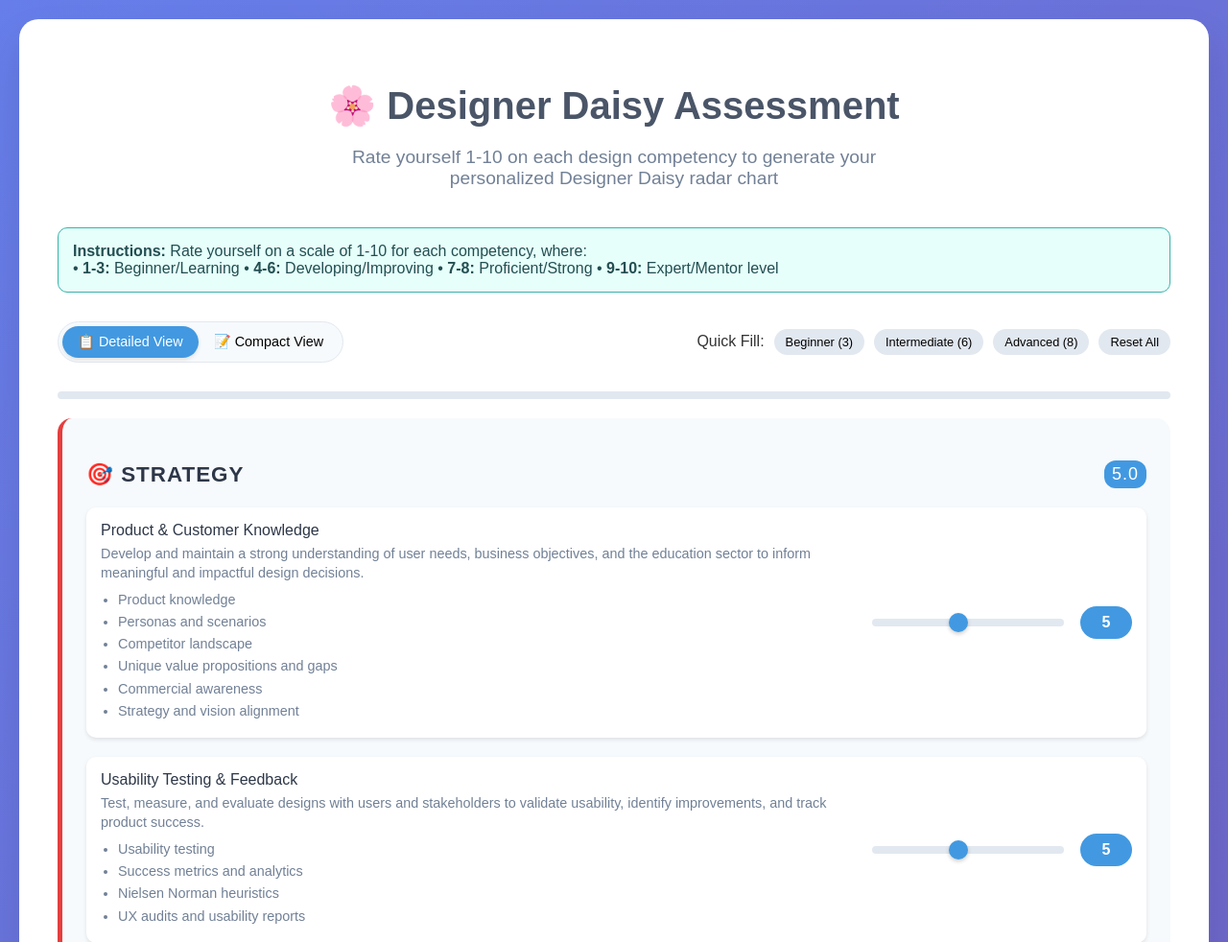
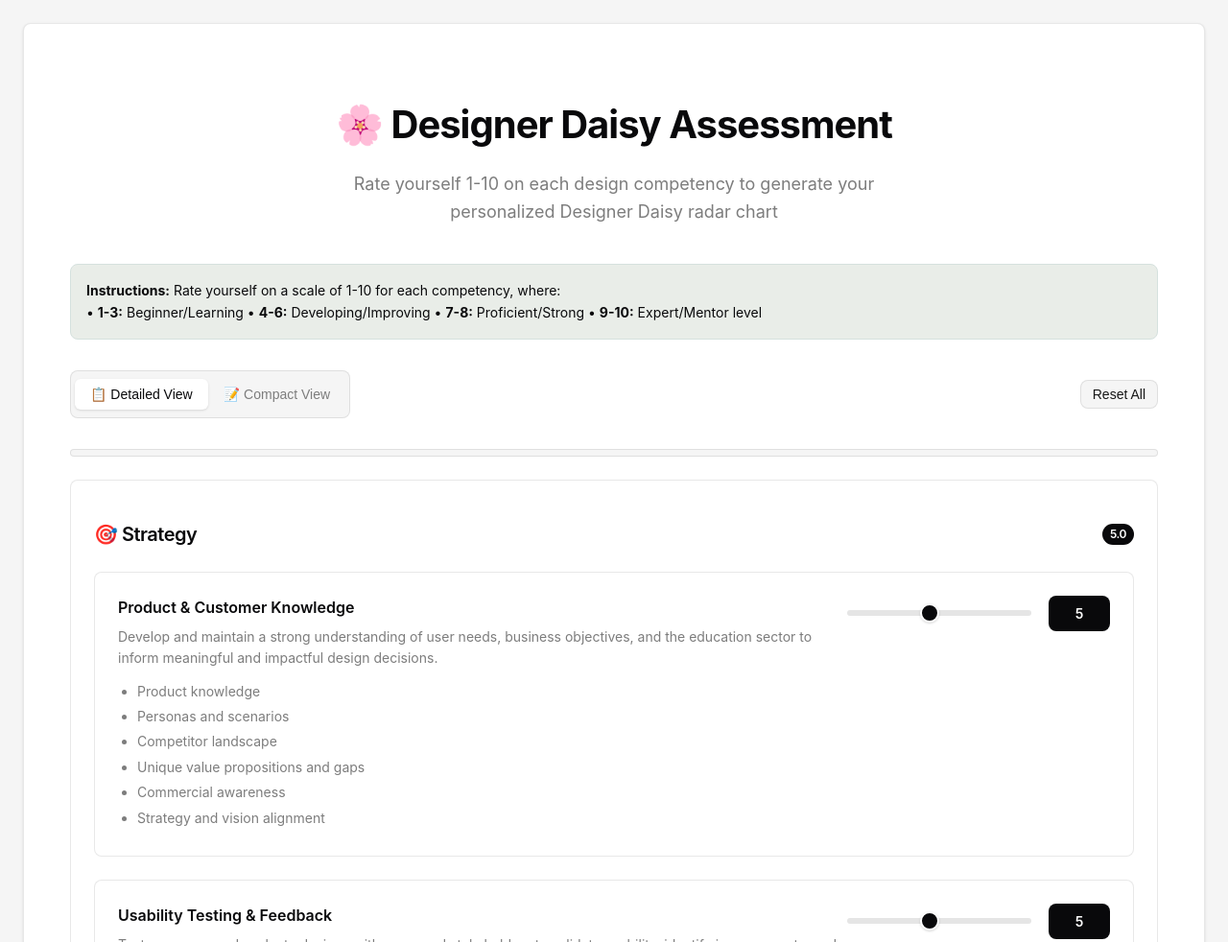
Before and after one commit to colourandcode1/Designerdaisies, a plain HTML site: page index.html in a window 1280 px wide. Shown: the top 982 px of the page at 96% size. Drawn offline with Linux system fonts and the light colour scheme.

Commit message:
Update index.html
Styling update

```diff
--- a/index.html
+++ b/index.html
@@ -5,180 +5,271 @@
     <meta name="viewport" content="width=device-width, initial-scale=1.0">
     <title>Designer Daisy Assessment</title>
     <style>
+        /* Streamline-inspired design tokens */
+        :root {
+            --background: 0 0% 100%;
+            --foreground: 240 10% 4%;
+            --card: 0 0% 100%;
+            --card-foreground: 240 10% 4%;
+            --popover: 0 0% 100%;
+            --popover-foreground: 240 10% 4%;
+            --primary: 240 10% 4%;
+            --primary-foreground: 0 0% 100%;
+            --secondary: 0 0% 96%;
+            --secondary-foreground: 0 0% 9%;
+            --muted: 0 0% 96%;
+            --muted-foreground: 0 0% 49%;
+            --accent: 0 0% 96%;
+            --accent-foreground: 0 0% 9%;
+            --destructive: 0 84.2% 60.2%;
+            --destructive-foreground: 0 0% 100%;
+            --border: 0 0% 0%/.09;
+            --input: 0 0% 89.8%;
+            --ring: 240 10% 4%;
+            --radius: 0.5rem;
+            --sand-50: 0 0% 95%;
+            --sand-100: 45 16% 92%;
+            --sand-600: 22 10% 57%;
+            --sand-700: 22 5% 52%;
+            --mint: 162 17% 86%;
+            --mint-50: 108 12% 92%;
+        }
+
+        * {
+            border-color: hsl(var(--border));
+        }
+
         body {
-            font-family: 'Arial', sans-serif;
+            font-family: 'Inter', -apple-system, BlinkMacSystemFont, "Segoe UI", Roboto, sans-serif;
             margin: 0;
-            padding: 20px;
-            background: linear-gradient(135deg, #667eea 0%, #764ba2 100%);
+            padding: 1.5rem;
+            background-color: hsl(var(--muted));
             min-height: 100vh;
-            color: #333;
+            color: hsl(var(--foreground));
+            line-height: 1.5;
+            -webkit-font-smoothing: antialiased;
         }
 
         .container {
             max-width: 1200px;
             margin: 0 auto;
-            background: white;
-            border-radius: 20px;
-            padding: 40px;
-            box-shadow: 0 20px 40px rgba(0,0,0,0.1);
+            background: hsl(var(--card));
+            border-radius: var(--radius);
+            padding: 3rem;
+            border: 1px solid hsl(var(--border));
+            box-shadow: 0 1px 3px 0 rgba(0, 0, 0, 0.1), 0 1px 2px -1px rgba(0, 0, 0, 0.1);
         }
 
         h1 {
             text-align: center;
-            color: #4a5568;
-            margin-bottom: 10px;
-            font-size: 2.5em;
+            color: hsl(var(--foreground));
+            margin-bottom: 0.5rem;
+            font-size: 2.5rem;
+            font-weight: 700;
+            letter-spacing: -0.025em;
         }
 
         .subtitle {
             text-align: center;
-            color: #718096;
-            margin-bottom: 40px;
-            font-size: 1.2em;
+            color: hsl(var(--muted-foreground));
+            margin-bottom: 2.5rem;
+            font-size: 1.125rem;
             max-width: 600px;
             margin-left: auto;
             margin-right: auto;
+            line-height: 1.6;
         }
 
         .controls-bar {
             display: flex;
             justify-content: space-between;
             align-items: center;
-            margin-bottom: 30px;
+            margin-bottom: 2rem;
             flex-wrap: wrap;
-            gap: 15px;
+            gap: 1rem;
         }
 
         .view-toggle {
-            display: flex;
-            background: #f7fafc;
-            border-radius: 25px;
-            padding: 4px;
-            border: 1px solid #e2e8f0;
+            display: inline-flex;
+            height: 2.5rem;
+            align-items: center;
+            justify-content: center;
+            border-radius: var(--radius);
+            background-color: hsl(var(--muted));
+            padding: 0.25rem;
+            border: 1px solid hsl(var(--border));
         }
 
         .view-toggle button {
-            background: none;
+            display: inline-flex;
+            align-items: center;
+            justify-content: center;
+            white-space: nowrap;
+            border-radius: calc(var(--radius) - 2px);
+            padding: 0.5rem 1rem;
+            font-size: 0.875rem;
+            font-weight: 500;
+            transition: all 150ms ease;
+            background: transparent;
             border: none;
-            padding: 8px 16px;
-            border-radius: 20px;
             cursor: pointer;
-            transition: all 0.2s ease;
-            font-size: 0.9em;
+            color: hsl(var(--muted-foreground));
         }
 
         .view-toggle button.active {
-            background: #4299e1;
-            color: white;
-            box-shadow: 0 2px 4px rgba(0,0,0,0.1);
+            background-color: hsl(var(--background));
+            color: hsl(var(--foreground));
+            box-shadow: 0 1px 3px 0 rgba(0, 0, 0, 0.1), 0 1px 2px -1px rgba(0, 0, 0, 0.1);
         }
 
         .quick-fill {
             display: flex;
-            gap: 10px;
+            gap: 0.5rem;
             align-items: center;
         }
 
+        .quick-fill span {
+            font-size: 0.875rem;
+            font-weight: 500;
+            color: hsl(var(--muted-foreground));
+        }
+
         .quick-fill button {
-            background: #e2e8f0;
-            border: none;
-            padding: 6px 12px;
-            border-radius: 15px;
+            display: inline-flex;
+            align-items: center;
+            justify-content: center;
+            border-radius: var(--radius);
+            font-size: 0.875rem;
+            font-weight: 500;
+            transition: all 150ms ease;
+            background-color: hsl(var(--secondary));
+            color: hsl(var(--secondary-foreground));
+            border: 1px solid hsl(var(--border));
+            padding: 0.375rem 0.75rem;
             cursor: pointer;
-            font-size: 0.8em;
-            transition: all 0.2s ease;
         }
 
         .quick-fill button:hover {
-            background: #cbd5e0;
+            background-color: hsl(var(--accent));
         }
 
         .assessment-form {
             display: grid;
-            gap: 30px;
+            gap: 2rem;
         }
 
         .assessment-form.compact {
-            gap: 15px;
+            gap: 1rem;
         }
 
         .category {
-            background: #f7fafc;
-            border-radius: 15px;
-            padding: 25px;
-            border-left: 5px solid #4299e1;
-            transition: all 0.3s ease;
+            border-radius: var(--radius);
+            border: 1px solid hsl(var(--border));
+            background-color: hsl(var(--card));
+            padding: 1.5rem;
+            transition: all 150ms ease;
+            border-left: 1px solid hsl(var(--border)) !important;
         }
 
         .category.compact {
-            padding: 15px;
+            padding: 1rem;
         }
 
         .category h2 {
-            color: #2d3748;
-            margin-bottom: 20px;
-            font-size: 1.4em;
-            text-transform: uppercase;
-            letter-spacing: 1px;
+            color: hsl(var(--foreground));
+            margin-bottom: 1.5rem;
+            font-size: 1.25rem;
+            font-weight: 600;
+            letter-spacing: -0.025em;
+            display: flex;
+            justify-content: space-between;
+            align-items: center;
+        }
+
+        .category.compact {
+            padding: 1rem;
+        }
+
+        .category[style*="border-left-color: #e53e3e"] {
+            border-left: 3px solid hsl(0 84.2% 60.2%);
+        }
+
+        .category[style*="border-left-color: #38a169"] {
+            border-left: 3px solid hsl(142.1 76.2% 36.3%);
+        }
+
+        .category[style*="border-left-color: #d69e2e"] {
+            border-left: 3px solid hsl(47.9 95.8% 53.1%);
+        }
+
+        .category h2 {
+            color: hsl(var(--foreground));
+            margin-bottom: 1.5rem;
+            font-size: 1.25rem;
+            font-weight: 600;
+            letter-spacing: -0.025em;
             display: flex;
             justify-content: space-between;
             align-items: center;
         }
 
         .category-average {
-            background: #4299e1;
-            color: white;
-            padding: 4px 8px;
-            border-radius: 12px;
-            font-size: 0.8em;
-            font-weight: normal;
+            display: inline-flex;
+            align-items: center;
+            border-radius: 9999px;
+            background-color: hsl(var(--primary));
+            color: hsl(var(--primary-foreground));
+            padding: 0.125rem 0.5rem;
+            font-size: 0.75rem;
+            font-weight: 600;
         }
 
         .skill-item {
             display: flex;
             justify-content: space-between;
-            align-items: center;
-            margin-bottom: 20px;
-            padding: 15px;
-            background: white;
-            border-radius: 10px;
-            box-shadow: 0 2px 4px rgba(0,0,0,0.1);
-            transition: all 0.2s ease;
+            align-items: flex-start;
+            margin-bottom: 1.5rem;
+            padding: 1.5rem;
+            background-color: hsl(var(--background));
+            border-radius: var(--radius);
+            border: 1px solid hsl(var(--border));
+            transition: all 150ms ease;
         }
 
         .skill-item:hover {
-            transform: translateY(-1px);
-            box-shadow: 0 4px 8px rgba(0,0,0,0.15);
+            box-shadow: 0 4px 6px -1px rgba(0, 0, 0, 0.1), 0 2px 4px -1px rgba(0, 0, 0, 0.06);
         }
 
         .skill-item.compact {
-            margin-bottom: 10px;
-            padding: 10px;
+            margin-bottom: 0.75rem;
+            padding: 1rem;
         }
 
         .skill-label {
-            font-weight: 500;
-            color: #2d3748;
+            font-weight: 600;
+            color: hsl(var(--foreground));
             flex: 1;
-            margin-right: 20px;
+            margin-right: 1.5rem;
+            font-size: 1rem;
+            line-height: 1.5;
         }
 
         .skill-description {
-            font-size: 0.9em;
-            color: #718096;
-            margin-top: 5px;
-            line-height: 1.4;
+            font-size: 0.875rem;
+            color: hsl(var(--muted-foreground));
+            margin-top: 0.5rem;
+            line-height: 1.6;
         }
 
         .skill-description ul {
-            margin: 8px 0 0 0;
-            padding-left: 18px;
+            margin: 0.75rem 0 0 0;
+            padding-left: 1.25rem;
             list-style-type: disc;
         }
 
         .skill-description li {
-            margin-bottom: 3px;
-            color: #718096;
+            margin-bottom: 0.25rem;
+            color: hsl(var(--muted-foreground));
             display: list-item;
         }
 
@@ -189,210 +280,220 @@
         .rating-controls {
             display: flex;
             align-items: center;
-            gap: 15px;
+            gap: 1rem;
+            flex-shrink: 0;
         }
 
         .rating-slider {
-            width: 200px;
-            height: 8px;
-            border-radius: 4px;
-            background: #e2e8f0;
+            width: 12rem;
+            height: 0.375rem;
+            border-radius: 9999px;
+            background: hsl(var(--input));
             outline: none;
             appearance: none;
-            transition: all 0.2s ease;
+            transition: all 150ms ease;
         }
 
         .rating-slider::-webkit-slider-thumb {
             appearance: none;
-            width: 20px;
-            height: 20px;
+            width: 1.25rem;
+            height: 1.25rem;
             border-radius: 50%;
-            background: #4299e1;
+            background: hsl(var(--primary));
             cursor: pointer;
-            box-shadow: 0 2px 4px rgba(0,0,0,0.2);
-            transition: all 0.2s ease;
+            border: 2px solid hsl(var(--background));
+            box-shadow: 0 1px 3px 0 rgba(0, 0, 0, 0.1), 0 1px 2px 0 rgba(0, 0, 0, 0.06);
+            transition: all 150ms ease;
         }
 
         .rating-slider::-webkit-slider-thumb:hover {
-            transform: scale(1.1);
+            transform: scale(1.05);
         }
 
         .rating-slider::-moz-range-thumb {
-            width: 20px;
-            height: 20px;
+            width: 1.25rem;
+            height: 1.25rem;
             border-radius: 50%;
-            background: #4299e1;
+            background: hsl(var(--primary));
             cursor: pointer;
-            border: none;
-            box-shadow: 0 2px 4px rgba(0,0,0,0.2);
+            border: 2px solid hsl(var(--background));
+            box-shadow: 0 1px 3px 0 rgba(0, 0, 0, 0.1), 0 1px 2px 0 rgba(0, 0, 0, 0.06);
         }
 
         .rating-value {
-            background: #4299e1;
-            color: white;
-            padding: 8px 12px;
-            border-radius: 20px;
-            font-weight: bold;
-            min-width: 30px;
-            text-align: center;
-            transition: all 0.2s ease;
+            display: inline-flex;
+            align-items: center;
+            justify-content: center;
+            border-radius: var(--radius);
+            background-color: hsl(var(--primary));
+            color: hsl(var(--primary-foreground));
+            padding: 0.5rem 0.75rem;
+            font-weight: 600;
+            min-width: 2.5rem;
+            font-size: 0.875rem;
+            transition: all 150ms ease;
         }
 
-        .rating-value.low { background: #e53e3e; }
-        .rating-value.medium { background: #d69e2e; }
-        .rating-value.high { background: #38a169; }
-        .rating-value.expert { background: #553c9a; }
+        .rating-value.low {
+            background-color: hsl(0 84.2% 60.2%);
+            color: hsl(0 0% 98%);
+        }
+        .rating-value.medium {
+            background-color: hsl(47.9 95.8% 53.1%);
+            color: hsl(222.2 84% 4.9%);
+        }
+        .rating-value.high {
+            background-color: hsl(142.1 76.2% 36.3%);
+            color: hsl(0 0% 98%);
+        }
+        .rating-value.expert {
+            background-color: hsl(262.1 83.3% 57.8%);
+            color: hsl(0 0% 98%);
+        }
 
         .generate-btn {
-            background: linear-gradient(135deg, #667eea 0%, #764ba2 100%);
-            color: white;
+            display: inline-flex;
+            align-items: center;
+            justify-content: center;
+            border-radius: var(--radius);
+            font-size: 1rem;
+            font-weight: 600;
+            transition: all 150ms ease;
+            background-color: hsl(var(--primary));
+            color: hsl(var(--primary-foreground));
             border: none;
-            padding: 15px 40px;
-            border-radius: 30px;
-            font-size: 1.2em;
-            font-weight: bold;
+            padding: 1rem 2rem;
             cursor: pointer;
-            margin: 40px auto;
+            margin: 2.5rem auto;
             display: block;
-            transition: all 0.3s ease;
-            position: relative;
-            overflow: hidden;
+            box-shadow: 0 1px 3px 0 rgba(0, 0, 0, 0.1), 0 1px 2px -1px rgba(0, 0, 0, 0.1);
         }
 
         .generate-btn:hover {
-            transform: translateY(-2px);
-            box-shadow: 0 10px 20px rgba(0,0,0,0.2);
+            background-color: hsl(var(--primary) / 0.9);
+            box-shadow: 0 4px 6px -1px rgba(0, 0, 0, 0.1), 0 2px 4px -1px rgba(0, 0, 0, 0.06);
         }
 
         .generate-btn:disabled {
-            opacity: 0.6;
-            cursor: not-allowed;
-            transform: none;
-        }
-
-        .action-buttons {
-            display: flex;
-            justify-content: center;
-            gap: 15px;
-            margin: 20px 0;
+            pointer-events: none;
+            opacity: 0.5;
         }
 
         .action-btn {
-            background: #f7fafc;
-            border: 1px solid #e2e8f0;
-            padding: 10px 20px;
-            border-radius: 20px;
+            display: inline-flex;
+            align-items: center;
+            justify-content: center;
+            border-radius: var(--radius);
+            font-size: 0.875rem;
+            font-weight: 500;
+            transition: all 150ms ease;
+            background-color: hsl(var(--secondary));
+            color: hsl(var(--secondary-foreground));
+            border: 1px solid hsl(var(--border));
+            padding: 0.5rem 1rem;
             cursor: pointer;
-            transition: all 0.2s ease;
-            font-size: 0.9em;
         }
 
         .action-btn:hover {
-            background: #e2e8f0;
+            background-color: hsl(var(--accent));
         }
 
         .daisy-container {
-            margin-top: 40px;
+            margin-top: 2.5rem;
             text-align: center;
             display: none;
         }
 
         #daisyCanvas {
-            border: 2px solid #e2e8f0;
-            border-radius: 20px;
-            background: white;
-            margin: 20px auto;
+            border: 1px solid hsl(var(--border));
+            border-radius: var(--radius);
+            background: hsl(var(--background));
+            margin: 1.5rem auto;
             display: block;
             max-width: 100%;
-            cursor: crosshair;
         }
 
         .canvas-controls {
-            margin: 15px 0;
+            margin: 1rem 0;
             display: flex;
             justify-content: center;
-            gap: 15px;
+            gap: 0.75rem;
         }
 
         .results-summary {
-            background: #f7fafc;
-            border-radius: 15px;
-            padding: 25px;
-            margin-top: 30px;
+            background-color: hsl(var(--card));
+            border-radius: var(--radius);
+            border: 1px solid hsl(var(--border));
+            padding: 1.5rem;
+            margin-top: 2rem;
             text-align: left;
         }
 
         .results-summary h3 {
-            color: #2d3748;
-            margin-bottom: 15px;
+            color: hsl(var(--foreground));
+            margin-bottom: 1rem;
+            font-size: 1.25rem;
+            font-weight: 600;
         }
 
         .strength-weakness {
             display: grid;
             grid-template-columns: 1fr 1fr;
-            gap: 20px;
-            margin-top: 20px;
+            gap: 1.5rem;
+            margin-top: 1.5rem;
         }
 
         .strength, .weakness {
-            background: white;
-            padding: 15px;
-            border-radius: 10px;
+            background-color: hsl(var(--background));
+            border-radius: var(--radius);
+            border: 1px solid hsl(var(--border));
+            padding: 1rem;
         }
 
         .strength {
-            border-left: 4px solid #38a169;
+            border-left: 3px solid hsl(142.1 76.2% 36.3%);
         }
 
         .weakness {
-            border-left: 4px solid #e53e3e;
+            border-left: 3px solid hsl(0 84.2% 60.2%);
         }
 
         .progress-indicator {
-            background: #e2e8f0;
-            height: 8px;
-            border-radius: 4px;
-            margin: 20px 0;
+            background-color: hsl(var(--muted));
+            height: 0.375rem;
+            border-radius: 9999px;
+            margin: 1.5rem 0;
             overflow: hidden;
+            border: 1px solid hsl(var(--border));
         }
 
         .progress-bar {
-            background: linear-gradient(90deg, #667eea, #764ba2);
+            background-color: hsl(var(--primary));
             height: 100%;
             width: 0%;
-            transition: width 0.3s ease;
+            transition: width 300ms ease;
         }
 
         .instruction-text {
-            background: #e6fffa;
-            border: 1px solid #38b2ac;
-            border-radius: 10px;
-            padding: 15px;
-            margin-bottom: 30px;
-            color: #234e52;
-        }
-
-        .tooltip {
-            position: absolute;
-            background: #2d3748;
-            color: white;
-            padding: 8px 12px;
-            border-radius: 6px;
-            font-size: 0.8em;
-            pointer-events: none;
-            z-index: 1000;
-            display: none;
+            background-color: hsl(var(--mint-50));
+            border: 1px solid hsl(var(--mint));
+            border-radius: var(--radius);
+            padding: 1rem;
+            margin-bottom: 2rem;
+            color: hsl(var(--foreground));
+            font-size: 0.875rem;
+            line-height: 1.6;
         }
 
         @media (max-width: 768px) {
             .container {
-                padding: 20px;
+                padding: 1.5rem;
             }
 
             .skill-item {
                 flex-direction: column;
                 align-items: stretch;
-                gap: 15px;
+                gap: 1rem;
             }
 
             .rating-controls {
@@ -406,6 +507,10 @@
             .controls-bar {
                 flex-direction: column;
                 align-items: stretch;
+            }
+
+            h1 {
+                font-size: 2rem;
             }
         }
     </style>
@@ -427,10 +532,6 @@
             </div>
 
             <div class="quick-fill">
-                <span>Quick Fill:</span>
-                <button onclick="quickFill('beginner')">Beginner (3)</button>
-                <button onclick="quickFill('intermediate')">Intermediate (6)</button>
-                <button onclick="quickFill('advanced')">Advanced (8)</button>
                 <button onclick="resetAll()">Reset All</button>
             </div>
         </div>
@@ -628,7 +729,7 @@
             </div>
 
             <!-- Behaviors Category -->
-            <div class="category" style="border-left-color: #d69e2e;">
+            <div class="category">
                 <h2>🤝 Behaviors <span class="category-average" id="behaviorsAvg">0.0</span></h2>
 
                 <div class="skill-item">
@@ -645,24 +746,6 @@
                     </div>
                     <div class="rating-controls">
                         <input type="range" min="1" max="10" value="5" class="rating-slider" data-skill="product-teams" data-category="behaviors">
-                        <div class="rating-value">5</div>
-                    </div>
-                </div>
-
-                <div class="skill-item">
-                    <div>
-                        <div class="skill-label">Communications & Feedback</div>
-                        <div class="skill-description">Clearly articulate design rationale, process, and decisions, while fostering open feedback, critique, and storytelling across teams.
-                            <ul>
-                                <li>Design critique and reviews</li>
-                                <li>Retrospectives and giving feedback</li>
-                                <li>Supporting peers and teams</li>
-                                <li>Storytelling and influencing</li>
-                            </ul>
-                        </div>
-                    </div>
-                    <div class="rating-controls">
-                        <input type="range" min="1" max="10" value="5" class="rating-slider" data-skill="communications" data-category="behaviors">
                         <div class="rating-value">5</div>
                     </div>
                 </div>
@@ -701,8 +784,6 @@
             <div class="results-summary" id="resultsSummary"></div>
         </div>
     </div>
-
-    <div class="tooltip" id="tooltip"></div>
 
     <script>
         let currentView = 'detailed';
@@ -760,13 +841,6 @@
                 slider.value = value;
                 const valueDisplay = slider.parentElement.querySelector('.rating-value');
                 valueDisplay.textContent = value;
-
-                // Update color
-                valueDisplay.className = 'rating-value';
-                if (value <= 3) valueDisplay.classList.add('low');
-                else if (value <= 6) valueDisplay.classList.add('medium');
-                else if (value <= 8) valueDisplay.classList.add('high');
-                else valueDisplay.classList.add('expert');
             });
 
             updateProgress();
@@ -778,7 +852,6 @@
                 slider.value = 5;
                 const valueDisplay = slider.parentElement.querySelector('.rating-value');
                 valueDisplay.textContent = '5';
-                valueDisplay.className = 'rating-value medium';
             });
 
             updateProgress();
```
